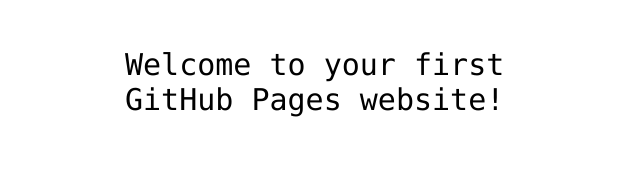
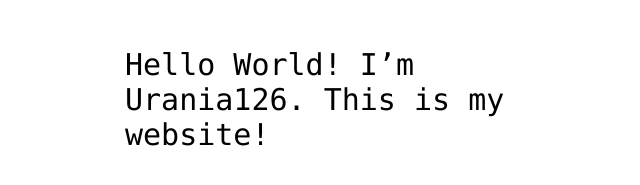
Before and after one commit to urania126/hello-world, a plain HTML site: page index.html in a window 1280 px wide. Shown: the part 341-526 px from the top of the page, without its empty margins (315-955 px from the left). Drawn offline with Linux system fonts and the light colour scheme.

Commit message:
Update index.html

```diff
--- a/index.html
+++ b/index.html
@@ -11,8 +11,7 @@
 
 <img src="https://octodex.github.com/images/daftpunktocat-thomas.gif" id="octocat" alt="octocat-gif" />
 
-<!-- Change this code here by copy and pasting your template on line 15 -->
-<p>Welcome to your first GitHub Pages website!</p>
+<p>Hello World! I’m Urania126. This is my website!</p>
 
 </body>
 </html>
```
